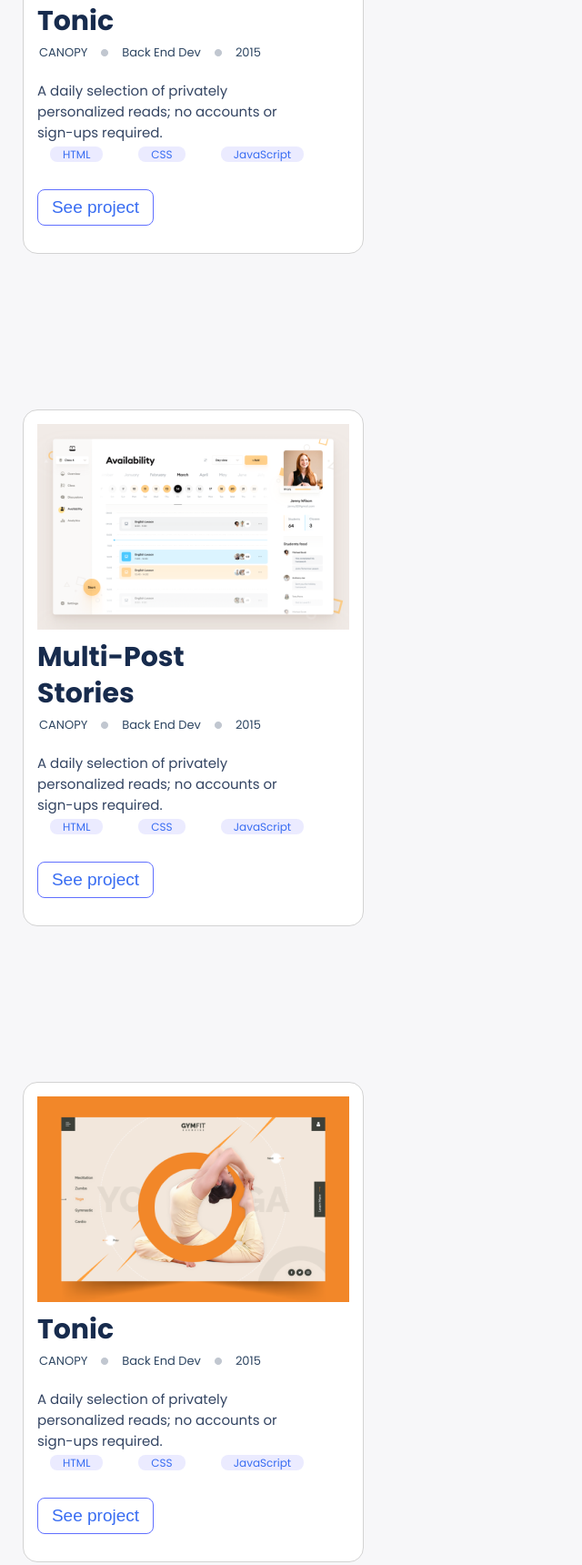
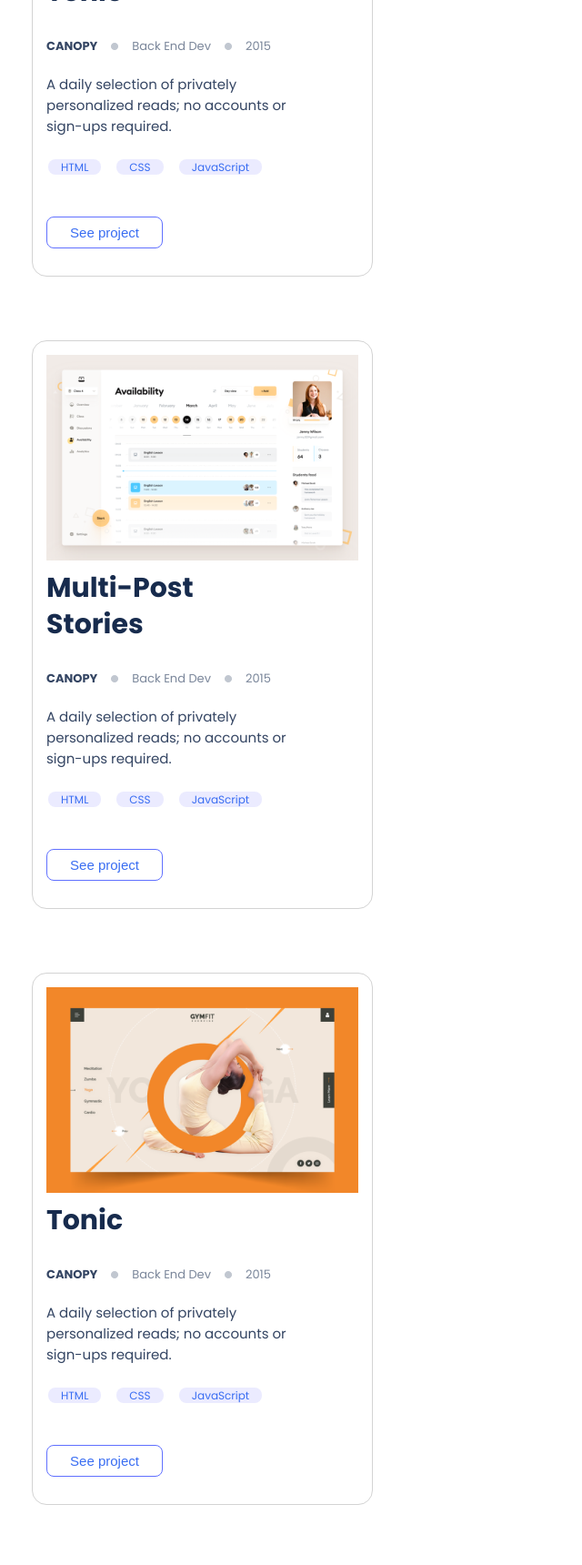
Before and after one commit to pradmon/My-Portfolio, a plain HTML site: page index.html in a window 1280 px wide. Shown: the part 774-2494 px from the top of the page at 91% size, without its empty margins (0-640 px from the left). Drawn offline with Linux system fonts and the light colour scheme.

Commit message:
Update index.html file and style.css file

```diff
--- a/index.html
+++ b/index.html
@@ -47,6 +47,8 @@
             </ul>
         </section>
     </main>
+    <div class="grid-container">
+        <div class="card">
             <section class="work-section">
                 <div class="work1">
                     <div class="img1">
@@ -59,112 +61,7 @@
                     </div>
                     <div class="work1-detail">
                         <ul>
-                    <li><a class="text-decoration">CANOPY</a></li>
-                    <li><img src="img/circle.png" alt="circle image"></li>
-                    <li><a class="text-decoration">Back End Dev</a></li>
-                    <li><img src="img/circle.png" alt="circle image"></li>
-                    <li><a class="text-decoration">2015</a></li>
-                </ul>
-            </div>
-            <div class="work1-description">
-                <p>A daily selection of privately personalized reads; no accounts or sign-ups required.</p>
-            </div>
-            <div class="work-description-detail">
-                <ul>
-                    <li><a class="text-decoration1 blue-color">HTML</a></li>
-                    <li><a class="text-decoration1 blue-color">CSS</a></li>
-                    <li><a class="text-decoration1 blue-color">JavaScript</a></li>
-                </ul>
-            </div>
-            <div class="btn-see-project">
-                <a class="text-decoration blue-color">
-                    <button class="btn">See project</button>
-                </a>
-            </div>
-        </div>
-        <div class="work2">
-            <div class="img2">
-                <a>
-                    <img src="img/work2.png" alt="work image">
-                </a>
-            </div>
-            <div class="work1-title">
-                <h2>Multi-Post<br>
-                    Stories<br></h2>
-            </div>
-            <div class="work1-detail">
-                <ul>
-                    <li><a class="text-decoration">CANOPY</a></li>
-                    <li><img src="img/circle.png" alt="circle image"></li>
-                    <li><a class="text-decoration">Back End Dev</a></li>
-                    <li><img src="img/circle.png" alt="circle image"></li>
-                    <li><a class="text-decoration">2015</a></li>
-                </ul>
-            </div>
-            <div class="work1-description">
-                <p>A daily selection of privately personalized reads; no accounts or sign-ups required.</p>
-            </div>
-            <div class="work-description-detail">
-                <ul>
-                    <li><a class="text-decoration1 blue-color">HTML</a></li>
-                    <li><a class="text-decoration1 blue-color">CSS</a></li>
-                    <li><a class="text-decoration1 blue-color">JavaScript</a></li>
-                </ul>
-            </div>
-            <div class="btn-see-project">
-                <a class="text-decoration blue-color">
-                    <button class="btn">See project</button>
-                </a>
-            </div>
-        </div>
-        <div class="work3">
-            <div class="img3">
-                <a>
-                    <img src="img/work3.png" alt="work image">
-                </a>
-            </div>
-            <div class="work1-title">
-                <h2>Tonic</h2>
-            </div>
-            <div class="work1-detail">
-                <ul>
-                    <li><a class="text-decoration">CANOPY</a></li>
-                    <li><img src="img/circle.png" alt="circle image"></li>
-                    <li><a class="text-decoration">Back End Dev</a></li>
-                    <li><img src="img/circle.png" alt="circle image"></li>
-                    <li><a class="text-decoration">2015</a></li>
-                </ul>
-            </div>
-            <div class="work1-description">
-                <p>A daily selection of privately personalized reads; no accounts or sign-ups required.</p>
-            </div>
-            <div class="work-description-detail">
-                <ul>
-                    <li><a class="text-decoration1 blue-color">HTML</a></li>
-                    <li><a class="text-decoration1 blue-color">CSS</a></li>
-                    <li><a class="text-decoration1 blue-color">JavaScript</a></li>
-                </ul>
-            </div>
-            <div class="btn-see-project">
-                <a class="text-decoration blue-color">
-                    <button class="btn">See project</button>
-                </a>
-            </div>
-        </div>
-        <div class="work4">
-            <div class="img4">
-                <a>
-                    <img src="img/work4.png" alt="work image">
-                </a>
-            </div>
-            <div class="work1-title">
-                <h2>Multi-Post <br>
-                    Stories<br>
-                </h2>
-            </div>
-            <div class="work1-detail">
-                <ul>
-                    <li><a class="text-decoration">CANOPY</a></li>
+                            <li><a class="text-decoration2">CANOPY</a></li>
                             <li><img src="img/circle.png" alt="circle image"></li>
                             <li><a class="text-decoration">Back End Dev</a></li>
                             <li><img src="img/circle.png" alt="circle image"></li>
@@ -188,7 +85,125 @@
                     </div>
                 </div>
             </section>
-    <section class="about-myself">
+        </div>
+        <div class="card">
+            <section class="work-section">
+                <div class="work2">
+                    <div class="img2">
+                        <a>
+                            <img src="img/work2.png" alt="work image">
+                        </a>
+                    </div>
+                    <div class="work1-title">
+                        <h2>Multi-Post<br>
+                            Stories<br></h2>
+                    </div>
+                    <div class="work1-detail">
+                        <ul>
+                            <li><a class="text-decoration2">CANOPY</a></li>
+                            <li><img src="img/circle.png" alt="circle image"></li>
+                            <li><a class="text-decoration">Back End Dev</a></li>
+                            <li><img src="img/circle.png" alt="circle image"></li>
+                            <li><a class="text-decoration">2015</a></li>
+                        </ul>
+                    </div>
+                    <div class="work1-description">
+                        <p>A daily selection of privately personalized reads; no accounts or sign-ups required.</p>
+                    </div>
+                    <div class="work-description-detail">
+                        <ul>
+                            <li><a class="text-decoration1 blue-color">HTML</a></li>
+                            <li><a class="text-decoration1 blue-color">CSS</a></li>
+                            <li><a class="text-decoration1 blue-color">JavaScript</a></li>
+                        </ul>
+                    </div>
+                    <div class="btn-see-project">
+                        <a class="text-decoration blue-color">
+                            <button class="btn">See project</button>
+                        </a>
+                    </div>
+                </div>
+            </section>
+        </div>
+        <div class="card">
+            <section class="work-section">
+                <div class="work3">
+                    <div class="img3">
+                        <a>
+                            <img src="img/work3.png" alt="work image">
+                        </a>
+                    </div>
+                    <div class="work1-title">
+                        <h2>Tonic</h2>
+                    </div>
+                    <div class="work1-detail">
+                        <ul>
+                            <li><a class="text-decoration2">CANOPY</a></li>
+                            <li><img src="img/circle.png" alt="circle image"></li>
+                            <li><a class="text-decoration">Back End Dev</a></li>
+                            <li><img src="img/circle.png" alt="circle image"></li>
+                            <li><a class="text-decoration">2015</a></li>
+                        </ul>
+                    </div>
+                    <div class="work1-description">
+                        <p>A daily selection of privately personalized reads; no accounts or sign-ups required.</p>
+                    </div>
+                    <div class="work-description-detail">
+                        <ul>
+                            <li><a class="text-decoration1 blue-color">HTML</a></li>
+                            <li><a class="text-decoration1 blue-color">CSS</a></li>
+                            <li><a class="text-decoration1 blue-color">JavaScript</a></li>
+                        </ul>
+                    </div>
+                    <div class="btn-see-project">
+                        <a class="text-decoration blue-color">
+                            <button class="btn">See project</button>
+                        </a>
+                    </div>
+                </div>
+            </section>
+        </div>
+        <div class="card">
+            <section class="work-section">
+                <div class="work4">
+                    <div class="img4">
+                        <a>
+                            <img src="img/work4.png" alt="work image">
+                        </a>
+                    </div>
+                    <div class="work1-title">
+                        <h2>Multi-Post <br>
+                            Stories<br>
+                        </h2>
+                    </div>
+                    <div class="work1-detail">
+                        <ul>
+                            <li><a class="text-decoration2">CANOPY</a></li>
+                            <li><img src="img/circle.png" alt="circle image"></li>
+                            <li><a class="text-decoration">Back End Dev</a></li>
+                            <li><img src="img/circle.png" alt="circle image"></li>
+                            <li><a class="text-decoration">2015</a></li>
+                        </ul>
+                    </div>
+                    <div class="work1-description">
+                        <p>A daily selection of privately personalized reads; no accounts or sign-ups required.</p>
+                    </div>
+                    <div class="work-description-detail">
+                        <ul>
+                            <li><a class="text-decoration1 blue-color">HTML</a></li>
+                            <li><a class="text-decoration1 blue-color">CSS</a></li>
+                            <li><a class="text-decoration1 blue-color">JavaScript</a></li>
+                        </ul>
+                    </div>
+                    <div class="btn-see-project">
+                        <a class="text-decoration blue-color">
+                            <button class="btn">See project</button>
+                        </a>
+                    </div>
+                </div>
+            </section>
+        </div>
+        <div class="about-myself">
             <div class="about-myself-container">
                 <div class="title">
                     <h2>About Myself</h2>
@@ -264,7 +279,7 @@
                                     </div>
                                 </li>
                             </ul>
-                        <div class="language-title lenguages">
+                            <div class="language-title">
                                 <div class="title1">Frameworks</div>
                                 <div class="arrow">
                                     <img src="img/rightArrow.png" alt="right arrow">
@@ -273,7 +288,7 @@
                             <div class="separator">
                                 <img src="img/separator.png" alt="separator">
                             </div>
-                        <div class="language-title lenguages">
+                            <div class="language-title">
                                 <div class="title1">Skills</div>
                                 <div class="arrow1">
                                     <img src="img/rightArrow.png" alt="right arrow">
@@ -286,7 +301,8 @@
                     </li>
                 </ul>
             </div>
-    </section>
+        </div>
+    </div>
 </body>
 
 </html>
--- a/style.css
+++ b/style.css
@@ -190,18 +190,27 @@ body {
 .work-section {
   align-items: center;
   width: 375px;
-  height: 2788px;
   display: grid;
   text-align: left;
   padding: 25px;
-  gap: 88px;
-  margin-bottom: 90px;
+}
+
+.grid-container .work-section {
+  display: grid;
+  grid-template-columns: repeat(1, 1fr);
+}
+
+.card {
+  display: flex;
+  flex-direction: column;
+  background-color: white;
+  padding: 10px;
 }
 
 .work-section ul {
   display: flex;
-  justify-content: flex-start;
-  padding-left: 2px;
+  justify-content: left;
+  padding-top: 25px;
 }
 
 .work-section ul li {
@@ -239,8 +248,8 @@ body {
   padding: 15px;
 }
 
-.work1-detail ul li a {
-  color: #2e4662;
+.work1-detail ul li .text-decoration {
+  color: #7a869a;
 }
 
 .text-decoration1 {
@@ -249,6 +258,14 @@ body {
   border-radius: 8px;
   padding-right: 14px;
   padding-left: 14px;
+}
+
+.work1-detail ul li .text-decoration2 {
+  color: #344563;
+  font-size: 13px;
+  font-weight: 600;
+  line-height: 16px;
+  text-align: left;
 }
 
 .font-color {
@@ -264,8 +281,9 @@ body {
 
 .work-description-detail ul li {
   font-size: 12px;
-  padding: 4px 12px;
   border-radius: 8px;
+  display: inline-block;
+  padding-left: 2px;
 }
 
 .blue-color {
@@ -279,7 +297,8 @@ body {
 }
 
 .btn:enabled {
-  font-size: 19px;
+  font-size: 15px;
+  font-weight: 500;
   text-align: center;
   padding: 8px 1px;
   border: 1px solid #6070ff;
@@ -308,7 +327,6 @@ body {
 
 .about-myself {
   border-top-right-radius: 50px;
-  width: 375px;
   padding-top: 75px;
   padding-bottom: 114px;
 }
@@ -336,6 +354,7 @@ body {
 
 .icons-socialMedia2 {
   padding-left: 1px;
+  padding-bottom: 15px;
   display: flex;
 }
 
@@ -361,7 +380,18 @@ body {
 }
 
 .language-title {
+  padding-bottom: 15px;
+  padding-top: 15px;
   display: flex;
+  height: 24px;
+  width: 237px;
+  left: 12px;
+  top: 24px;
+  flex-direction: column-reverse;
+  flex-wrap: wrap;
+  align-content: flex-start;
+  justify-content: flex-start;
+  align-items: baseline;
 }
 
 .language-title > .arrow > img {
@@ -392,6 +422,9 @@ body {
 .about-myself .about-myself-container .title1 {
   font-size: 20px;
   font-weight: 500;
+  line-height: 24px;
+  text-align: left;
+  color: #000;
 }
 
 .language-list {
@@ -417,12 +450,23 @@ body {
 .list-flex {
   display: flex;
   justify-content: start;
+  background: #f7f7f9;
+  padding-left: 10px;
+  border-radius: 10px;
+}
+
+.work-description-detail {
+  justify-content: left;
 }
 
 .name-prom {
   padding-top: 13px;
   margin-left: 15px;
   color: #253858;
+  font-size: 15px;
+  font-weight: 500;
+  line-height: 20px;
+  text-align: left;
 }
 
 .frameworks > .arrow {
@@ -431,6 +475,7 @@ body {
 
 .arrow1 {
   margin-left: 205px;
+  padding-right: 23px;
 }
 
 .contact {
```
Lines whose indentation alone changed are shown as unchanged.
